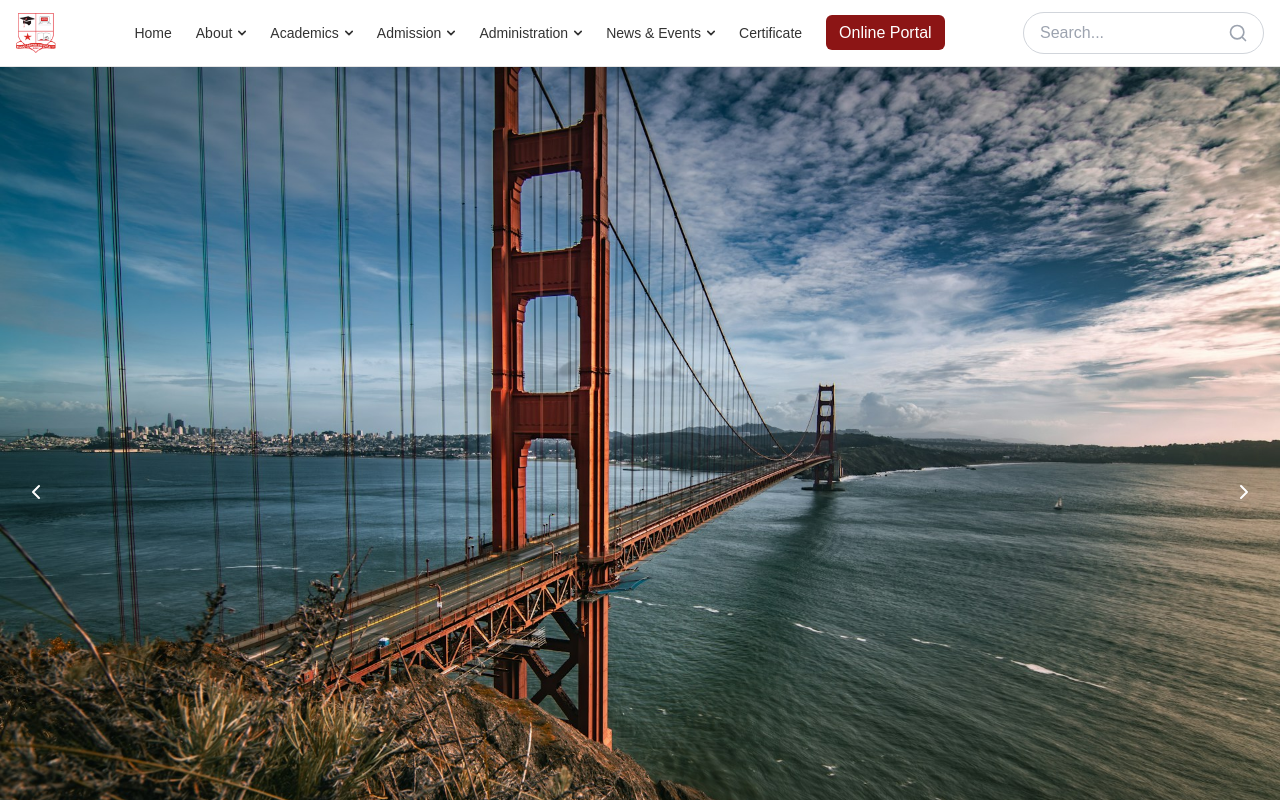
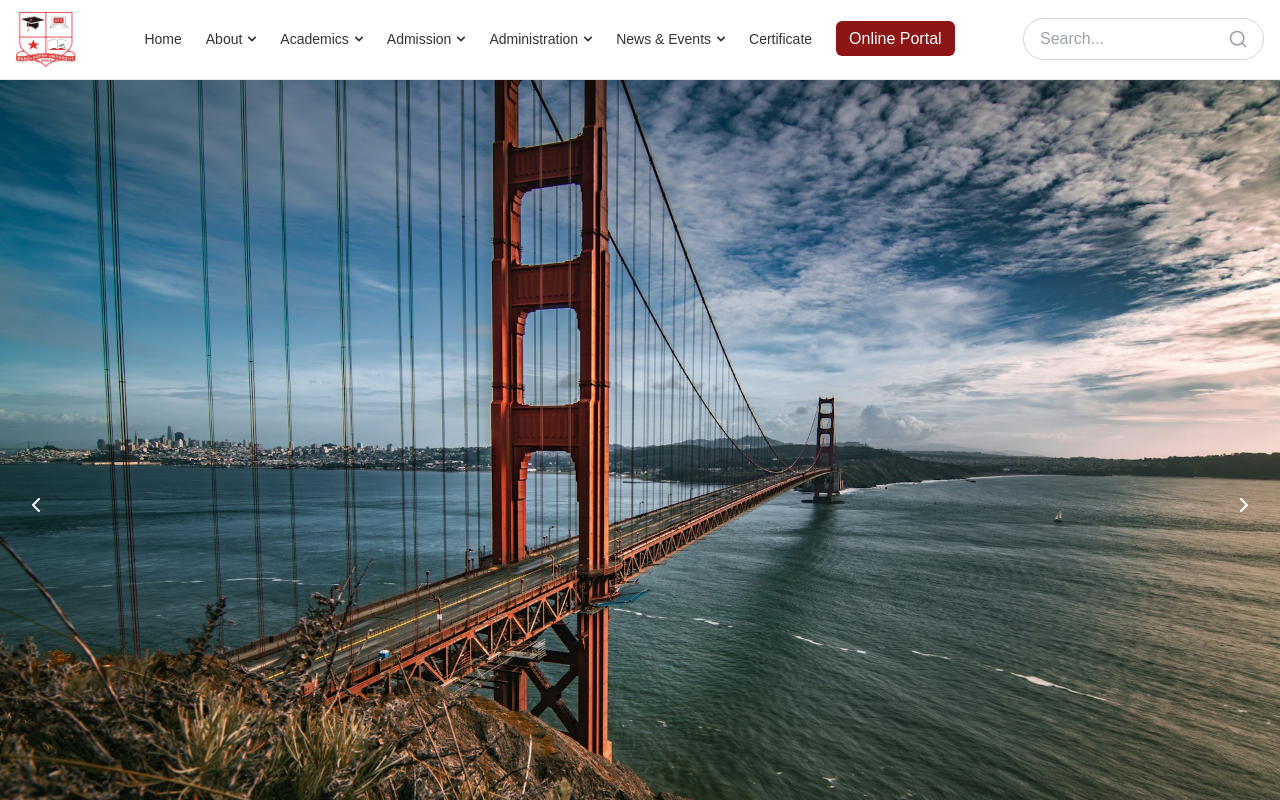
Before and after one commit to itzJunaedRayhan/Bangladesh-University-Front-End, a Next.js app: page / in a window 1280 px wide. Shown: the top 800 px of the page. Built offline with nearby package versions, Linux system fonts and the light colour scheme.

Commit message:
Update Navbar styles: adjust logo dimensions in CSS and DesktopNavbar component

```diff
--- a/src/components/navbar/Navbar.module.css
+++ b/src/components/navbar/Navbar.module.css
@@ -6,7 +6,7 @@
 }
 
 .logo img {
-  height: 40px;
+  width: 60px;
 }
 
 .searchInput {
--- a/src/components/navbar/desktop/DesktopNavbar.tsx
+++ b/src/components/navbar/desktop/DesktopNavbar.tsx
@@ -11,8 +11,8 @@
         <Image
           src='/images/logo.png'
           alt='Logo'
-          width={40}
-          height={40}
+          width={150}
+          height={150}
           priority
         />
       </Link>
```
